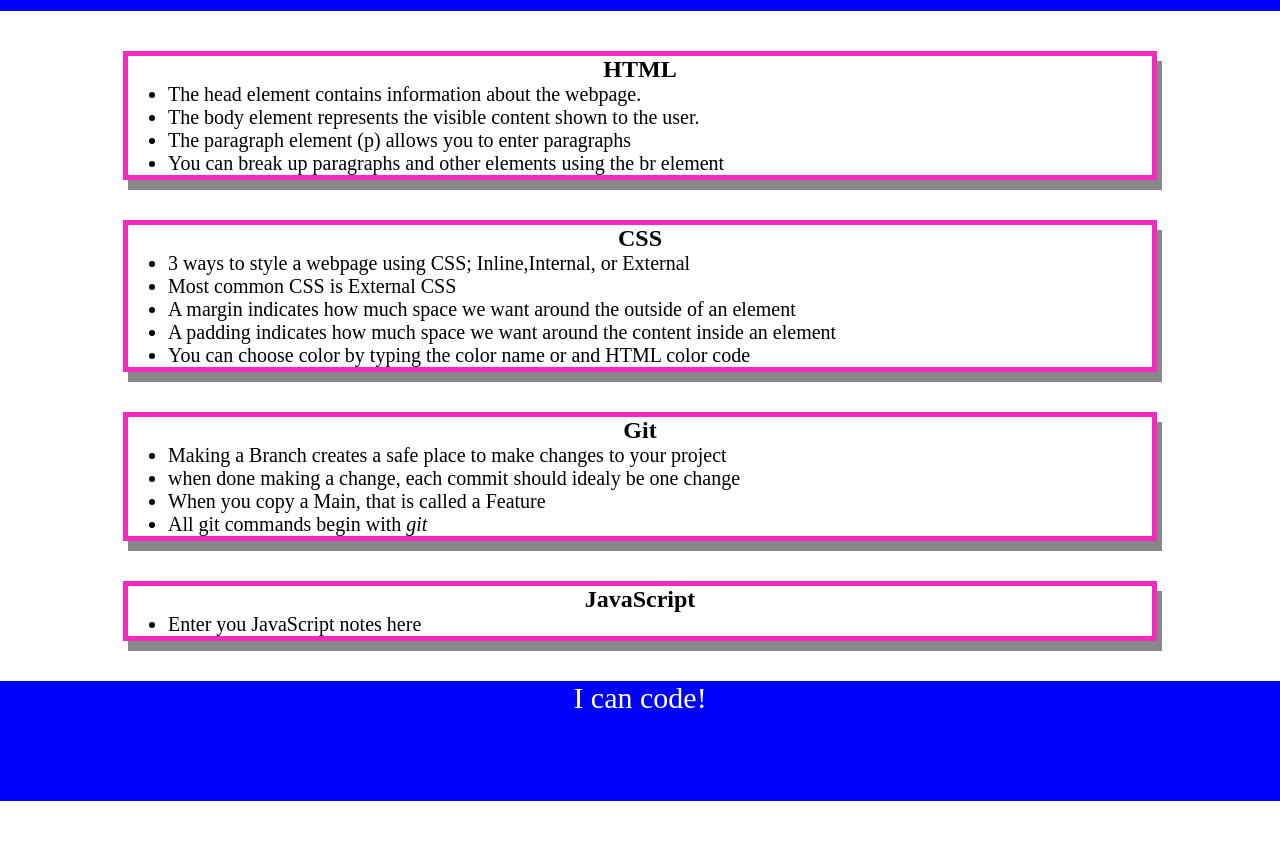
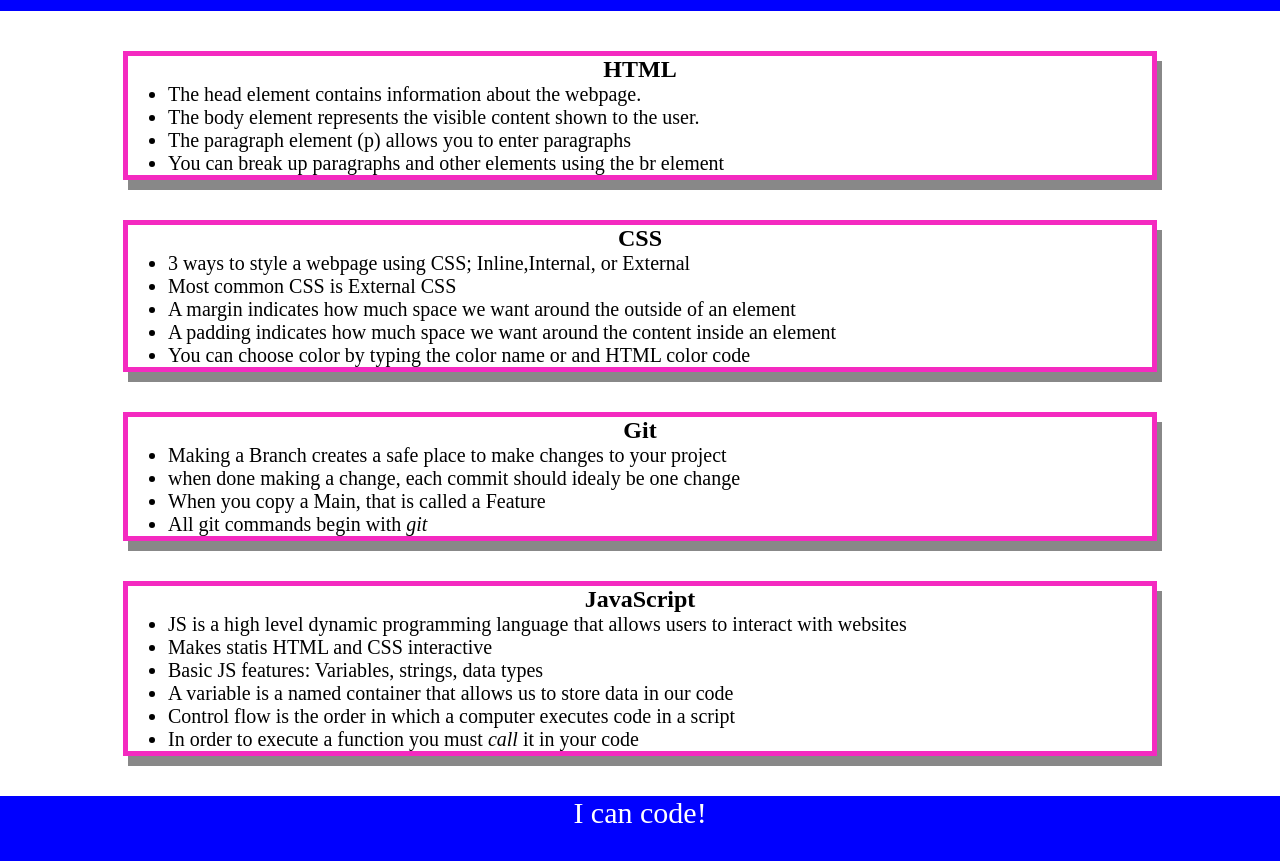
Before and after one commit to ThomasMunzar/prework-study-guide, a plain HTML site: page index.html in a window 1280 px wide. Shown: the part 109-970 px from the top of the page. Before the commit the page ends 910 px from the top, so only its background shows below. Drawn offline with Linux system fonts and the light colour scheme.

Commit message:
updated project README file

```diff
--- a/index.html
+++ b/index.html
@@ -54,7 +54,12 @@ alt="Profile image of cat wearing a bow tie"
     <section class="card" id="javascript-section">
  <h2>JavaScript</h2>
  <ul>
-    <li>Enter you JavaScript notes here</li>
+    <li>JS is a high level dynamic programming language that allows users to interact with websites</li>
+    <li>Makes statis HTML and CSS interactive</li>
+    <li>Basic JS features: Variables, strings, data types</li>
+    <li>A variable is a named container that allows us to store data in our code</li>
+    <li>Control flow is the order in which a computer executes code in a script</li>
+    <li>In order to execute a function you must <em>call</em> it in your code</li>
  </ul>
     </section>
 </main>
```
Also changed, not shown: 1 other file.
